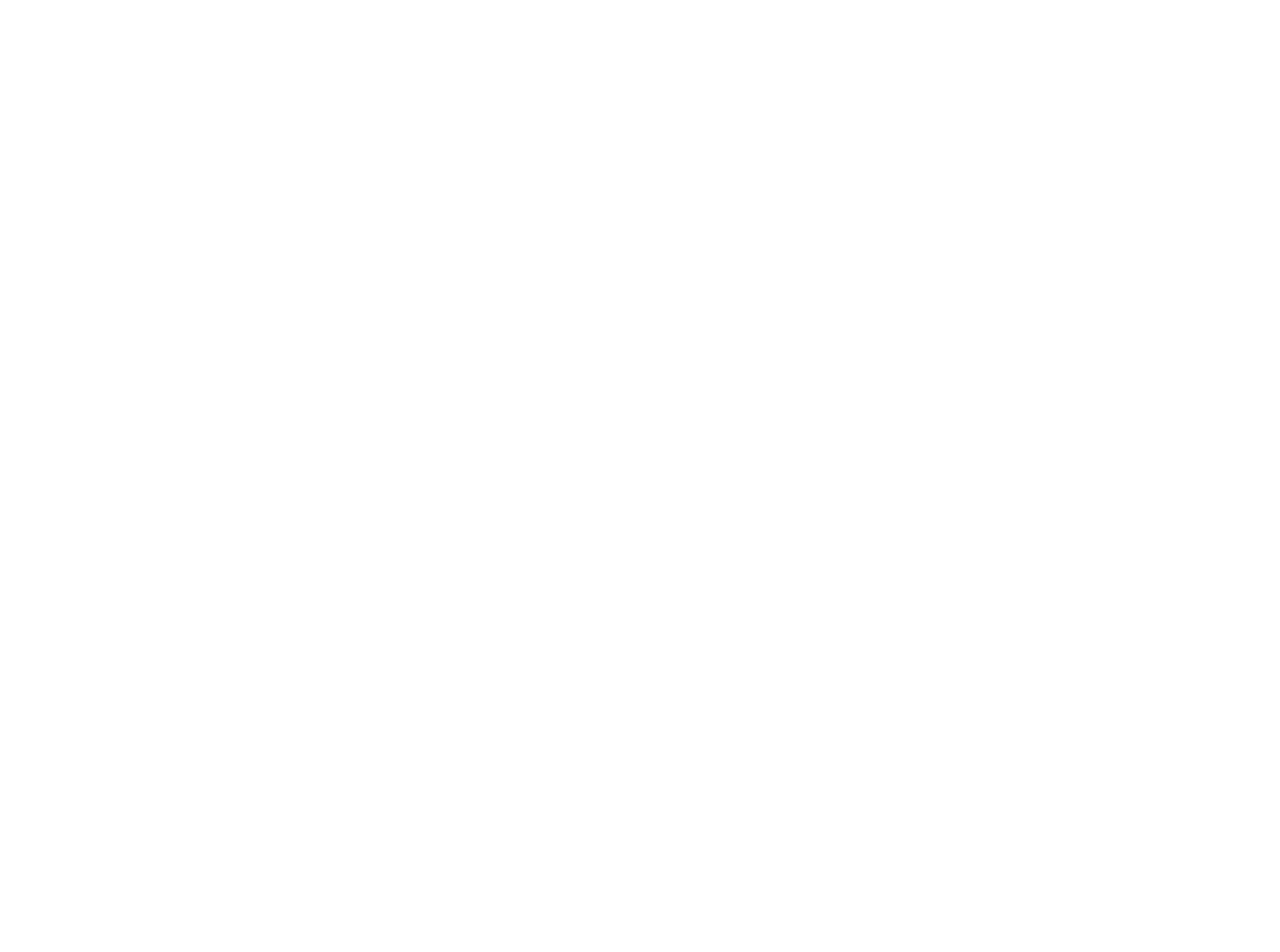
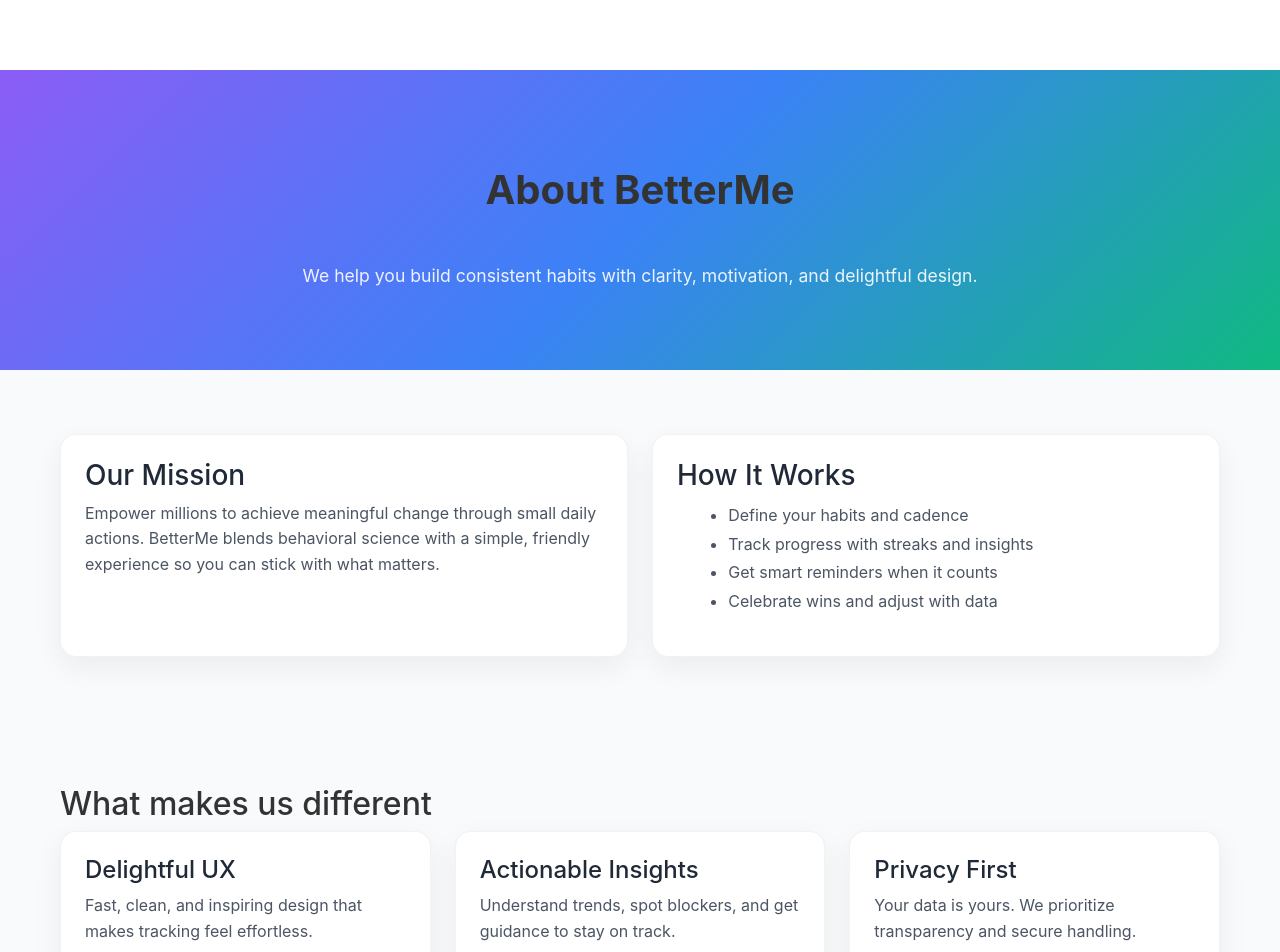
Before and after one commit to Gauravmadhukarkhandekar/SAAS, a React (Create React App) app in the folder SAAS-frontend/: page /about in a window 1280 px wide. Before the commit this address had no page. Shown: the top 952 px of the page. Before the commit the page ends 800 px from the top, so only its background shows below. Built offline with nearby package versions, Linux system fonts and the light colour scheme.

Commit message:
about page

```diff
--- a/SAAS-frontend/src/App.css
+++ b/SAAS-frontend/src/App.css
@@ -716,3 +716,61 @@
     grid-template-columns: 1fr;
   }
 }
+
+/* About Page */
+.about-hero {
+  background: linear-gradient(135deg, #8b5cf6 0%, #3b82f6 50%, #10b981 100%);
+  color: white;
+  padding: 6rem 0 4rem;
+  margin-top: 70px; /* account for fixed navbar */
+  text-align: center;
+}
+
+.about-subtitle {
+  font-size: 1.1rem;
+  opacity: 0.9;
+  margin-top: 0.75rem;
+}
+
+.about-section {
+  padding: 4rem 0;
+  background: #f8fafc;
+}
+
+.about-grid {
+  display: grid;
+  grid-template-columns: repeat(auto-fit, minmax(280px, 1fr));
+  gap: 1.5rem;
+}
+
+.about-grid.three {
+  grid-template-columns: repeat(auto-fit, minmax(240px, 1fr));
+}
+
+.about-card {
+  background: #fff;
+  border-radius: 16px;
+  padding: 1.5rem;
+  box-shadow: 0 10px 30px rgba(0, 0, 0, 0.06);
+  border: 1px solid rgba(0, 0, 0, 0.05);
+}
+
+.about-card h3, .about-card h4 {
+  color: #1f2937;
+  margin-bottom: 0.5rem;
+}
+
+.about-card p {
+  color: #4b5563;
+}
+
+.about-list {
+  margin-left: 1.2rem;
+  color: #4b5563;
+  line-height: 1.8;
+}
+
+.about-cta {
+  text-align: center;
+  padding: 4rem 0 6rem;
+}
--- a/SAAS-frontend/src/App.js
+++ b/SAAS-frontend/src/App.js
@@ -3,6 +3,7 @@
 import Dashboard from "./pages/dashboard";
 import EditHabit from "./pages/editHabit";
 import UserProfile from './pages/userProfile';
+import About from './pages/about';
 import './App.css';
 
 function Home() {
@@ -43,7 +44,7 @@
           <div className="nav-menu">
             <a href="#features" className="nav-link">Features</a>
             <a href="#pricing" className="nav-link">Pricing</a>
-            <a href="#about" className="nav-link">About</a>
+            <Link to="/about" className="nav-link">About</Link>
             <button className="nav-btn" onClick={() => navigate('/dashboard')}>Get Started</button>
           </div>
         </div>
@@ -384,6 +385,7 @@
         <Route path="/dashboard" element={<Dashboard />} />
         <Route path="/edit-habit/:habitId" element={<EditHabit />} />
         <Route path="/user-profile" element={<UserProfile/>} />
+        <Route path="/about" element={<About />} />
       </Routes>
     </BrowserRouter>
   );
--- /dev/null
+++ b/SAAS-frontend/src/pages/about.js
@@ -0,0 +1,62 @@
+import React from 'react';
+
+function About() {
+  return (
+    <div className="about">
+      <section className="about-hero">
+        <div className="container">
+          <h1 className="section-title">About BetterMe</h1>
+          <p className="about-subtitle">We help you build consistent habits with clarity, motivation, and delightful design.</p>
+        </div>
+      </section>
+
+      <section className="about-section">
+        <div className="container about-grid">
+          <div className="about-card">
+            <h3>Our Mission</h3>
+            <p>Empower millions to achieve meaningful change through small daily actions. BetterMe blends behavioral science with a simple, friendly experience so you can stick with what matters.</p>
+          </div>
+          <div className="about-card">
+            <h3>How It Works</h3>
+            <ul className="about-list">
+              <li>Define your habits and cadence</li>
+              <li>Track progress with streaks and insights</li>
+              <li>Get smart reminders when it counts</li>
+              <li>Celebrate wins and adjust with data</li>
+            </ul>
+          </div>
+        </div>
+      </section>
+
+      <section className="about-section">
+        <div className="container">
+          <h2 className="about-heading">What makes us different</h2>
+          <div className="about-grid three">
+            <div className="about-card">
+              <h4>Delightful UX</h4>
+              <p>Fast, clean, and inspiring design that makes tracking feel effortless.</p>
+            </div>
+            <div className="about-card">
+              <h4>Actionable Insights</h4>
+              <p>Understand trends, spot blockers, and get guidance to stay on track.</p>
+            </div>
+            <div className="about-card">
+              <h4>Privacy First</h4>
+              <p>Your data is yours. We prioritize transparency and secure handling.</p>
+            </div>
+          </div>
+        </div>
+      </section>
+
+      <section className="about-cta">
+        <div className="container">
+          <h2>Ready to build better habits?</h2>
+          <p>Start tracking for free and see progress in days, not months.</p>
+          <a href="/#top" className="btn-primary">Get Started</a>
+        </div>
+      </section>
+    </div>
+  );
+}
+
+export default About;
```
